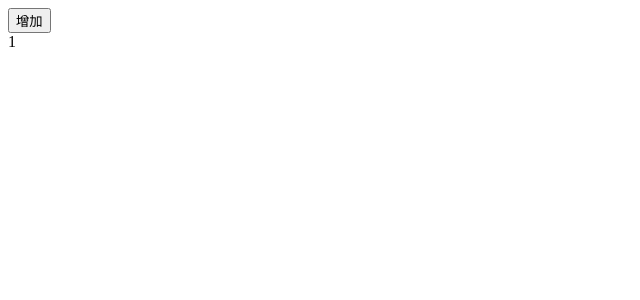
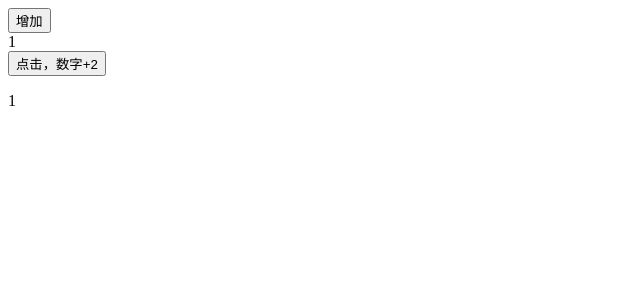
Before and after one commit to geekh5web/react-ready, a React (Create React App) app: page / in a window 1280 px wide. Shown: the top 300 px of the page, without its empty margins (0-640 px from the left). Built offline with nearby package versions, Linux system fonts and the light colour scheme.

Commit message:
2-3-5练习

```diff
--- a/src/App.js
+++ b/src/App.js
@@ -1,5 +1,6 @@
 import React, { Component, Fragment } from 'react'
 import Counter from './Counter'
+import Practice2And3 from './Practice2_3'
 
 class App extends Component{
 /*   constructor(props){
@@ -9,6 +10,7 @@ class App extends Component{
     return(
       <Fragment>
         <Counter></Counter>
+        <Practice2And3></Practice2And3>
       </Fragment>
     )
   }
--- a/src/Counter.js
+++ b/src/Counter.js
@@ -17,8 +17,8 @@ class Counter extends Component{
     render(){
         console.log('render');
         //当组件初次创建的时候，render函数会被执行一次
-        //当state数据发生变化的时候，render函数会被重新执行
-        //当props数据发生变更的时候，render函数会被重新执行
+        //当state数据发生变化的时候，这个组件的render函数会被重新执行
+        //当props数据发生变更的时候，这个组件的render函数会被重新执行
         return(
             <Fragment>
                 <button onClick={this.handleBtnClick}>增加</button>
--- /dev/null
+++ b/src/Practice2_3.js
@@ -0,0 +1,29 @@
+import React,{ Component, Fragment } from 'react';
+import PracticeItem from './PracticeItem2_3';
+
+class Practice2And3 extends Component{
+  constructor(props){
+    super(props);
+    this.handleBtnClick=this.handleBtnClick.bind(this)
+    this.state={
+      btnText:'点击，数字+2',
+      num:1,
+    }
+  }
+  handleBtnClick(){
+    const num = this.state.num+2;
+    this.setState({
+      num
+    })
+  }
+  render(){
+    return(
+      <Fragment>
+        <button onClick={this.handleBtnClick}>{this.state.btnText}</button>
+        <PracticeItem content={this.state.num}></PracticeItem>
+      </Fragment>
+    )
+  }
+}
+
+export default Practice2And3;
--- /dev/null
+++ b/src/PracticeItem2_3.js
@@ -0,0 +1,18 @@
+import React,{ Component, Fragment } from 'react';
+
+class PracticeItem extends Component{
+  constructor(props){
+    super(props);
+    this.state = {};
+  }
+
+  render(){
+    return(
+      <Fragment>
+        <p>{this.props.content}</p>
+      </Fragment>
+    )
+  }
+}
+
+export default PracticeItem;
```
